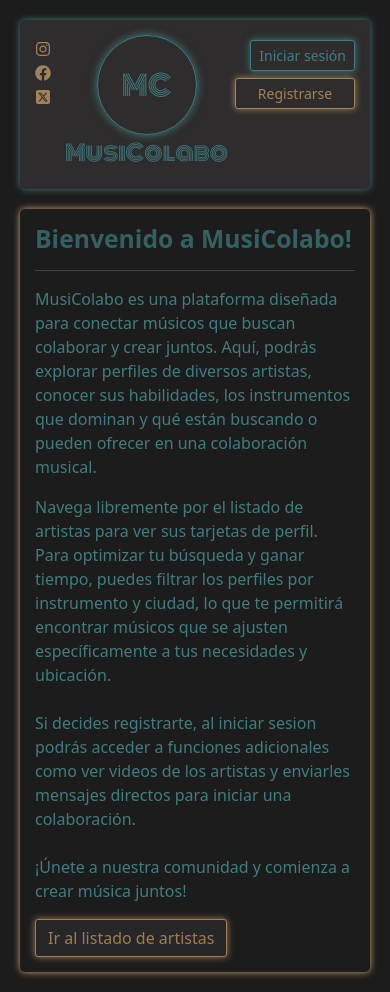
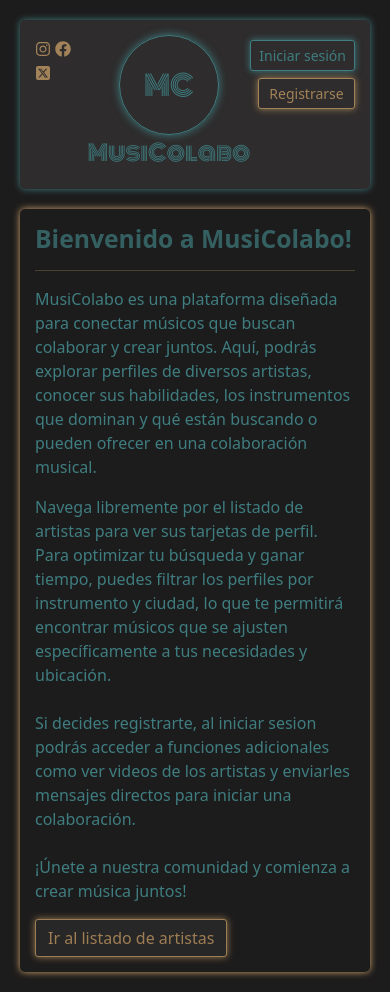
Before and after one commit to javijsgithub/sprint9, a React (Create React App) app in the folder musicolabo/: page / in a window 390 px wide. Built offline with nearby package versions, Linux system fonts and the light colour scheme; no server answers.

Commit message:
cambiar ancho del button de registrarse de 120px a 97px

```diff
--- a/musicolabo/src/styles/header.css
+++ b/musicolabo/src/styles/header.css
@@ -167,7 +167,7 @@
     }
 
     #btn-header-register {
-        width: 120px;
+        width: 97px;
     }
 
     .logo-ini-text {
```
